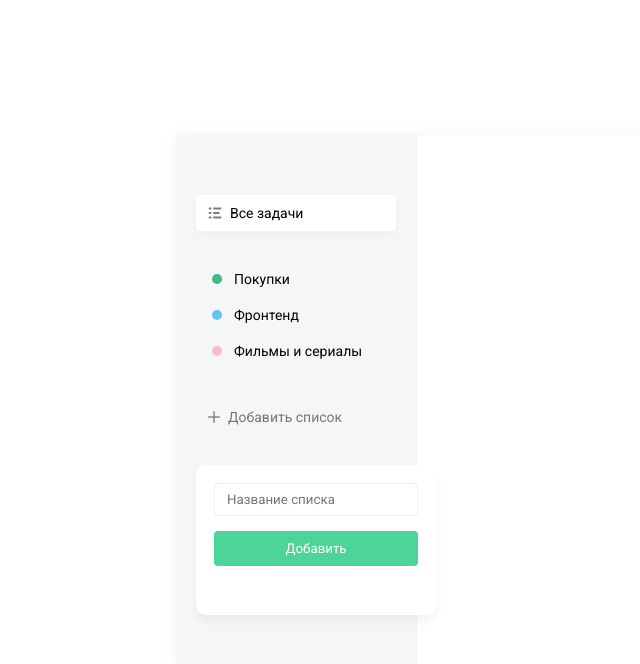
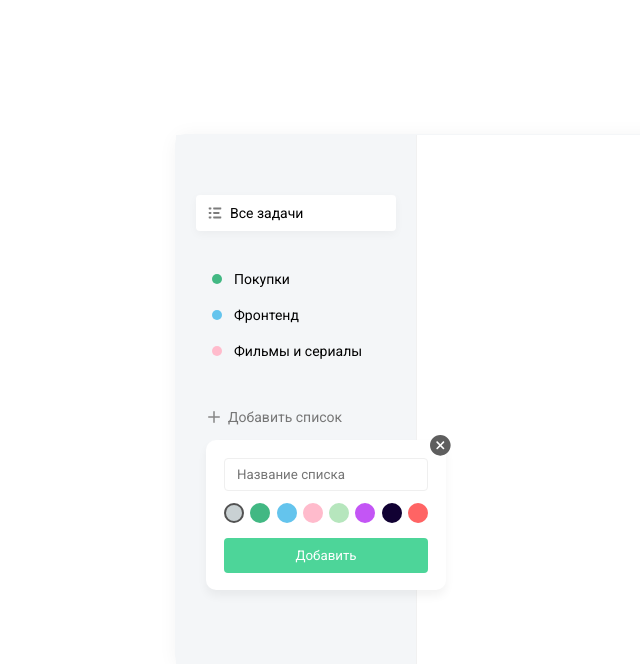
Before and after one commit to thevladbog/todo-app, a React (Create React App) app: page / in a window 1280 px wide. Both pictures are taken after a click on the element "Добавить список". Shown: the top 664 px of the page, without its empty margins (89-729 px from the left). Built offline with nearby package versions, Linux system fonts and the light colour scheme.

Commit message:
edit: polishing AddList component (popup window)

```diff
--- a/src/App.js
+++ b/src/App.js
@@ -1,5 +1,7 @@
 import List from "./components/List/List";
 import AddList from "./components/AddList/AddList";
+
+import DB from "./assets/db.json";
 
 function App() {
   return (
@@ -45,7 +47,7 @@ function App() {
           ]}
           isRemovable={true}
         />
-        <AddList />
+        <AddList colors={DB.colors} />
       </div>
       <div className="todo__tasks"></div>
     </div>
--- a/src/assets/db.json
+++ b/src/assets/db.json
@@ -1,133 +1,6 @@
 {
-  "lists": [
-    {
-      "id": 1,
-      "name": "Продажи",
-      "colorId": 5
-    },
-    {
-      "id": 2,
-      "name": "Фронтенд",
-      "colorId": 4
-    },
-    {
-      "id": 3,
-      "name": "Фильмы и сериалы",
-      "colorId": 3
-    },
-    {
-      "id": 4,
-      "name": "Книги",
-      "colorId": 2
-    },
-    {
-      "id": 5,
-      "name": "Личное",
-      "colorId": 1
-    },
-    {
-      "name": "Спорт",
-      "colorId": 3,
-      "id": 6
-    },
-    {
-      "name": "Курс по ReactJS ToDo",
-      "colorId": 7,
-      "id": 7
-    }
-  ],
-  "tasks": [
-    {
-      "id": 1,
-      "listId": 2,
-      "text": "Изучить JavaScript",
-      "completed": true
-    },
-    {
-      "id": 2,
-      "listId": 2,
-      "text": "Изучить паттерны проектирования",
-      "completed": false
-    },
-    {
-      "id": 3,
-      "listId": 2,
-      "text": "ReactJS Hooks (useState, useReducer, useEffect и т.д.)",
-      "completed": true
-    },
-    {
-      "id": 4,
-      "listId": 2,
-      "text": "Redux (redux-observable, redux-saga)",
-      "completed": false
-    },
-    {
-      "listId": 2,
-      "text": "123",
-      "completed": true,
-      "id": 5
-    },
-    {
-      "listId": 1,
-      "text": "test",
-      "completed": false,
-      "id": 6
-    },
-    {
-      "listId": 1,
-      "text": "qweqwe",
-      "completed": false,
-      "id": 7
-    },
-    {
-      "listId": 1,
-      "text": "qweqwe",
-      "completed": true,
-      "id": 8
-    },
-    {
-      "listId": 1,
-      "text": "123",
-      "completed": false,
-      "id": 9
-    },
-    {
-      "listId": 4,
-      "text": "Купить 1984!",
-      "completed": true,
-      "id": 10
-    },
-    {
-      "listId": 2,
-      "text": "222",
-      "completed": true,
-      "id": 12
-    },
-    {
-      "listId": 7,
-      "text": "Сделали сайдбар",
-      "completed": true,
-      "id": 15
-    },
-    {
-      "listId": 7,
-      "text": "Сделали список задач",
-      "completed": true,
-      "id": 16
-    },
-    {
-      "listId": 7,
-      "text": "Сделали удаление и редактирование задач и списков",
-      "completed": true,
-      "id": 17
-    },
-    {
-      "listId": 8,
-      "text": "tttt",
-      "completed": false,
-      "id": 18
-    }
-  ],
+  "lists": [],
+  "tasks": [],
   "colors": [
     {
       "id": 1,
--- a/src/components/AddList/AddList.js
+++ b/src/components/AddList/AddList.js
@@ -1,10 +1,14 @@
 import React, { useState } from "react";
 import List from "../List/List";
+import Badge from "../Badge/Badge";
+
+import closeBtn from "../../assets/img/close.svg";
 
 import "./AddList.scss";
 
-const AddList = () => {
+const AddList = ({ colors }) => {
   const [visiblePopup, setVisiblePopup] = useState(false);
+  const [selectedColor, setSelectedColor] = useState(colors[0].id);
 
   return (
     <div className="add-list">
@@ -44,7 +48,23 @@ const AddList = () => {
       />
       {visiblePopup && (
         <div className="add-list__popup">
+          <img
+            onClick={() => setVisiblePopup(false)}
+            src={closeBtn}
+            alt="Close Button"
+            className="add-list__popup-close-btn"
+          />
           <input className="field" type="text" placeholder="Название списка" />
+          <div className="add-list__popup-colors">
+            {colors.map((color) => (
+              <Badge
+                onClick={() => setSelectedColor(color.id)}
+                key={color.id}
+                color={color.name}
+                className={selectedColor === color.id && "active"}
+              />
+            ))}
+          </div>
           <button className="button">Добавить</button>
         </div>
       )}
--- a/src/components/AddList/AddList.scss
+++ b/src/components/AddList/AddList.scss
@@ -7,10 +7,37 @@
     border-radius: 10px;
     padding: 18px;
     box-sizing: border-box;
+    position: relative;
+    top: -25px;
+    left: 10px;
 
     .button {
       width: 100%;
       margin-top: 15px;
     }
+
+    &-close-btn {
+      position: absolute;
+      right: -5px;
+      top: -5px;
+      cursor: pointer;
+    }
+
+    &-colors {
+      display: flex;
+      justify-content: space-between;
+      margin-top: 12px;
+
+      .badge {
+        width: 16px;
+        height: 16px;
+        cursor: pointer;
+        border: 2px solid transparent;
+
+        &.active {
+          border: 2px solid #525252;
+        }
+      }
+    }
   }
 }
--- a/src/components/Badge/Badge.js
+++ b/src/components/Badge/Badge.js
@@ -1,11 +1,19 @@
 import React from "react";
+import classNames from "classnames";
 
 import "./Badge.scss";
 
-const Badge = ({ color }) => {
+const Badge = ({ color, onClick, className }) => {
   return (
     <>
-      <i className={`badge badge--${color}`}></i>
+      <i
+        onClick={onClick}
+        className={classNames(
+          "badge",
+          { [`badge--${color}`]: color },
+          className
+        )}
+      ></i>
     </>
   );
 };
--- a/src/components/Badge/Badge.scss
+++ b/src/components/Badge/Badge.scss
@@ -15,4 +15,24 @@
   &--pink {
     background-color: #ffbbcc;
   }
+
+  &--grey {
+    background-color: #c9d1d3;
+  }
+
+  &--lime {
+    background-color: #b6e6bd;
+  }
+
+  &--purple {
+    background-color: #c355f5;
+  }
+
+  &--black {
+    background-color: #110133;
+  }
+
+  &--red {
+    background-color: #ff6464;
+  }
 }
--- a/src/components/List/List.js
+++ b/src/components/List/List.js
@@ -1,5 +1,7 @@
 import React from "react";
 import classNames from "classnames";
+
+import Badge from "../Badge/Badge";
 
 import "./List.scss";
 
@@ -11,13 +13,7 @@ const List = ({ items, isRemovable, click }) => {
           key={index}
           className={classNames(item.className, { active: item.active })}
         >
-          <i>
-            {item.icon ? (
-              item.icon
-            ) : (
-              <i className={`badge badge--${item.color}`}></i>
-            )}
-          </i>
+          <i>{item.icon ? item.icon : <Badge color={item.color} />}</i>
           <span>{item.name}</span>
         </li>
       ))}
--- a/src/components/List/List.scss
+++ b/src/components/List/List.scss
@@ -40,6 +40,11 @@
       padding: 10px 12px;
     }
 
+    .badge {
+      position: relative;
+      left: 4px;
+    }
+
     i {
       margin-right: 8px;
       display: inline-flex;
@@ -47,25 +52,5 @@
         opacity: 0.6;
       }
     }
-
-    .badge {
-      width: 10px;
-      height: 10px;
-      border-radius: 30px;
-      position: relative;
-      left: 4px;
-
-      &--green {
-        background-color: #42b883;
-      }
-
-      &--blue {
-        background-color: #64c4ed;
-      }
-
-      &--pink {
-        background-color: #ffbbcc;
-      }
-    }
   }
 }
```
